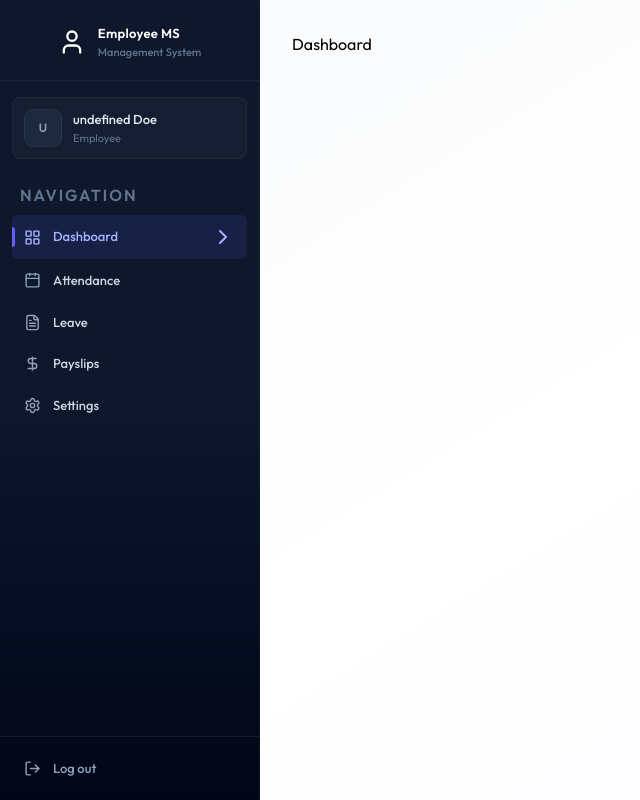
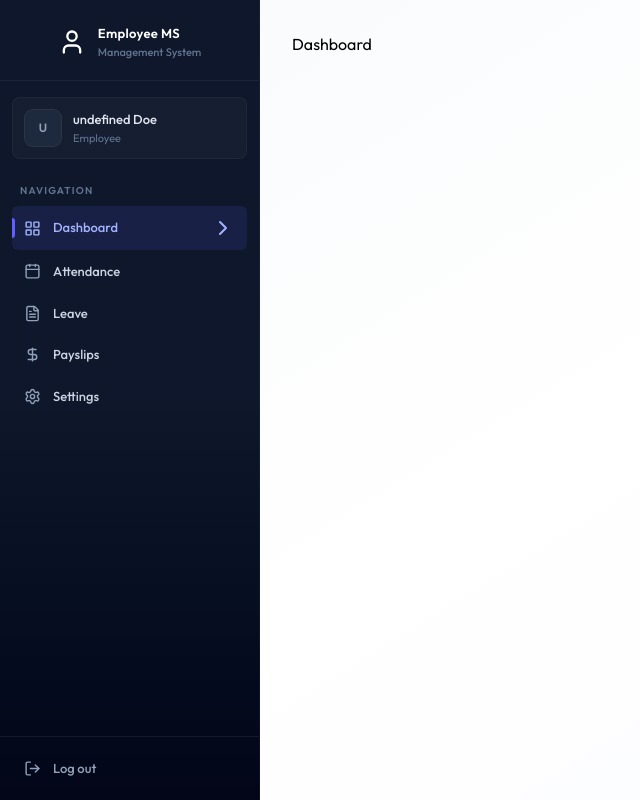
Before and after one commit to Yogesh01010/EMS, a React (Vite) app in the folder client/: page /dashboard in a window 1280 px wide. Shown: the whole page, without its empty margins (0-640 px from the left). Built offline with nearby package versions, Linux system fonts and the light colour scheme.

Commit message:
sidebar Ui problem Fixed

```diff
--- a/client/src/components/Sidebar.jsx
+++ b/client/src/components/Sidebar.jsx
@@ -72,7 +72,7 @@ const Sidebar = () => {
 
             {/* Section lable  */}
             <div className='px-5 pt-5 pb-2'>
-                <p className='text-10px] font-semibold uppercase tracking-[0.12em] text-slate-500'>Navigation</p>
+                <p className='text-[10px] font-semibold uppercase tracking-[0.12em] text-slate-500'>Navigation</p>
             </div>
 
             {/* Navigation List  */}
```
